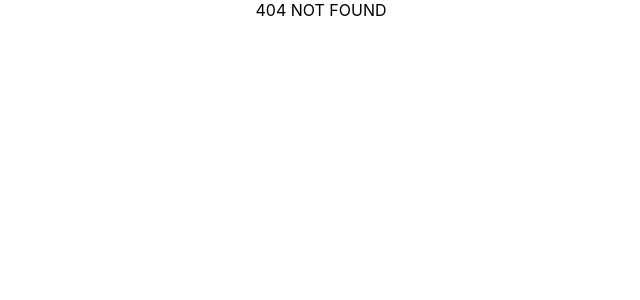
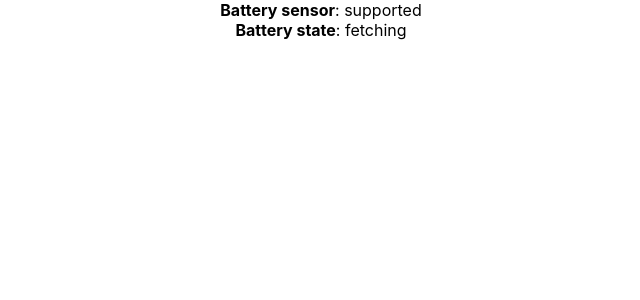
Before and after one commit to Alexyei/react-hooks, a React (Create React App) app: page /battery-ru in a window 1280 px wide. Before the commit this address had no page. Shown: the top 300 px of the page, without its empty margins (319-959 px from the left). Built offline with nearby package versions, Linux system fonts and the light colour scheme.

Commit message:
react use

```diff
--- a/package.json
+++ b/package.json
@@ -17,6 +17,8 @@
     "react-dom": "^18.2.0",
     "react-router-dom": "^6.3.0",
     "react-scripts": "5.0.1",
+    "react-use": "^17.4.0",
+    "react-yandex-maps": "^4.6.0",
     "typescript": "^4.7.4",
     "web-vitals": "^2.1.4"
   },
--- /dev/null
+++ b/src/components/react-use/sensors/useBattery.tsx
@@ -0,0 +1,37 @@
+import {useBattery} from 'react-use';
+import {FC} from "react";
+
+const UseBatteryExampleReactUse:FC = () => {
+    const batteryState = useBattery();
+
+    if (!batteryState.isSupported) {
+        return (
+            <div>
+                <strong>Battery sensor</strong>: <span>not supported</span>
+            </div>
+        );
+    }
+
+    if (!batteryState.fetched) {
+        return (
+            <div>
+                <strong>Battery sensor</strong>: <span>supported</span> <br />
+                <strong>Battery state</strong>: <span>fetching</span>
+            </div>
+        );
+    }
+
+    return (
+        <div>
+            <strong>Battery sensor</strong>: <span>supported</span> <br />
+            <strong>Battery state</strong>: <span>fetched</span> <br />
+            <strong>Charge level</strong>: <span>{ (batteryState.level * 100).toFixed(0) }%</span> <br />
+            <strong>Charging</strong>:&nbsp;&nbsp; <span>{ batteryState.charging ? 'yes' : 'no' }</span> <br />
+            <strong>Charging time</strong>:&nbsp;&nbsp;
+            <span>{ batteryState.chargingTime ? batteryState.chargingTime : 'finished' }</span> <br />
+            <strong>Discharging time</strong>:&nbsp;&nbsp; <span>{ batteryState.dischargingTime }</span>
+        </div>
+    );
+};
+
+export default UseBatteryExampleReactUse;
--- /dev/null
+++ b/src/components/react-use/sensors/useGeolocation.tsx
@@ -0,0 +1,23 @@
+import {useGeolocation} from 'react-use';
+import {YMaps, Map, Placemark} from "react-yandex-maps";
+import {FC} from "react";
+const UseGeolocationExampleReactUse:FC = () => {
+    const state = useGeolocation();
+
+    return (
+        <>
+        <pre>
+      {JSON.stringify(state, null, 2)}
+    </pre>
+            { state.longitude && state.latitude &&
+            <YMaps>
+                <Map width={'100%'} height={'500px'} defaultState={{ center: [state.latitude, state.longitude], zoom: 15 }} >
+                    <Placemark geometry={[state.latitude, state.longitude]} />
+                </Map>
+
+            </YMaps>}
+        </>
+    );
+};
+
+export default UseGeolocationExampleReactUse;
--- /dev/null
+++ b/src/components/react-use/sensors/useHover.tsx
@@ -0,0 +1,28 @@
+import {useHover} from 'react-use';
+import {FC} from "react";
+
+export interface BatteryState {
+    charging: boolean;
+    chargingTime: number;
+    dischargingTime: number;
+    level: number;
+}
+
+
+
+const UseHoverExampleReactUse:FC = () => {
+    const element = (hovered:boolean) =>
+        <div style={{width:'100px',height:'100px',backgroundColor:hovered ? "red":"blue",display:'flex',justifyContent:'center',alignItems:'center'}}>
+            Hover me! {hovered && 'Thanks!'}
+        </div>;
+    const [hoverable, hovered] = useHover(element);
+
+    return (
+        <div>
+            {hoverable}
+            <div>{hovered ? 'HOVERED' : ''}</div>
+        </div>
+    );
+};
+
+export default UseHoverExampleReactUse;
--- /dev/null
+++ b/src/components/react-use/sensors/useHoverDirty.tsx
@@ -0,0 +1,23 @@
+import {FC, useRef} from "react";
+import {useHover, useHoverDirty} from "react-use";
+
+const UseHoverDirtyExampleReactUse:FC = ()=>{
+
+    const divRef = useRef<HTMLDivElement>(null)
+    const hovered = useHoverDirty(divRef);
+
+    const hoverable = (
+        <div ref={divRef} style={{width:'100px',height:'100px',backgroundColor:hovered ? "red":"blue",display:'flex',justifyContent:'center',alignItems:'center'}}>
+            Hover me! {hovered && 'Thanks!'}
+        </div>)
+
+
+    return (
+        <div>
+            {hoverable}
+            <div>{hovered ? 'HOVERED' : ''}</div>
+        </div>
+    );
+}
+
+export default UseHoverDirtyExampleReactUse;
```
Also changed, not shown: src/router/routes.tsx (+11 -1 lines), 2 other files (tests, documents, lock files or other folders).
